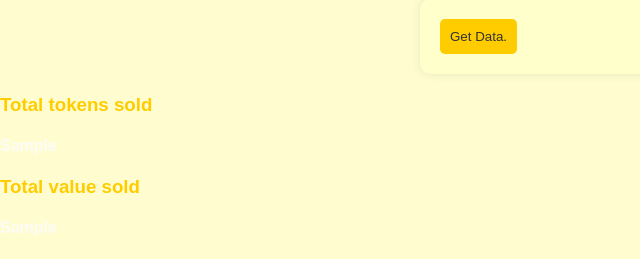
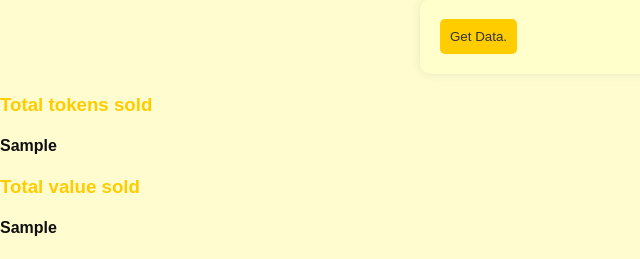
Before and after one commit to kskkoushik/egg_House, a Flask app: template templates/mainPage.html in a window 1280 px wide. Shown: the part 1085-1344 px from the top of the page, without its empty margins (0-640 px from the left). Run offline with Flask 3, Linux system fonts and the light colour scheme; the template is opened without the code that fills it: most values are stand-ins (such as "Sample title", 1, 10 or a date in 2020).

Commit message:
color change

```diff
--- a/templates/mainPage.html
+++ b/templates/mainPage.html
@@ -19,7 +19,7 @@
           color: #ffcc00;
       }
      h4 {
-         color:  #fcfcf7
+         color:  #0f0f0f
      }
 
      form {
```
